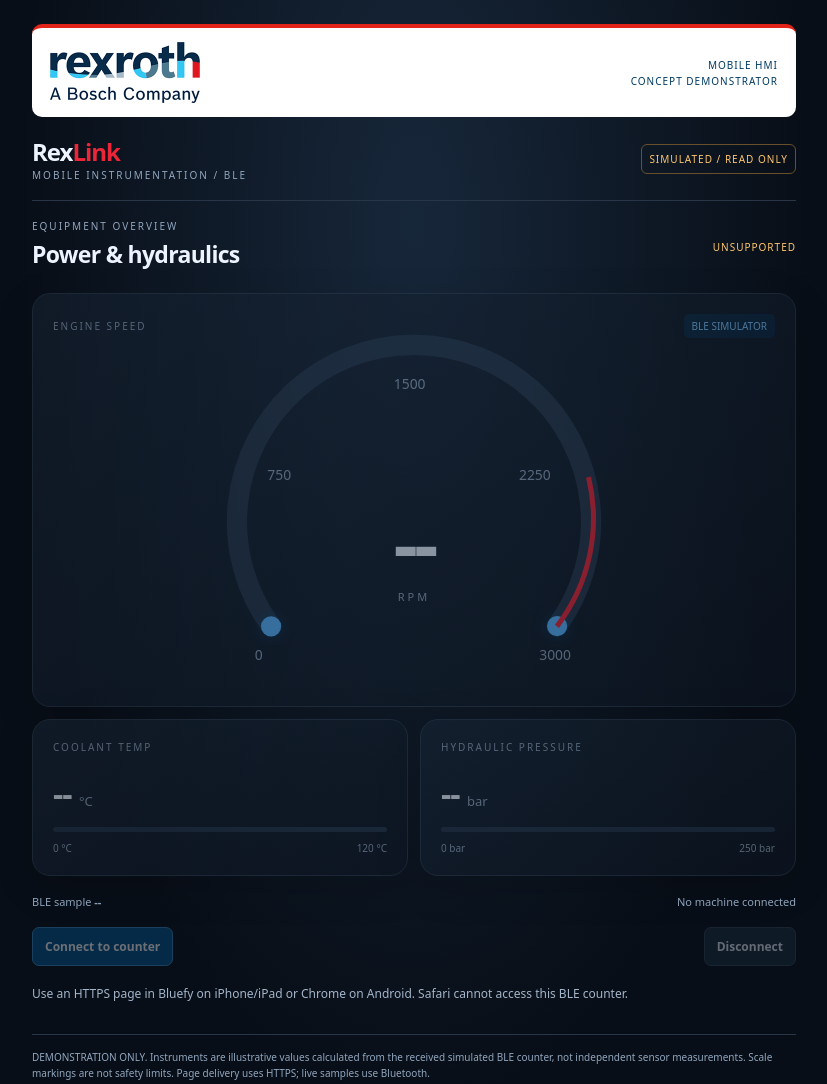
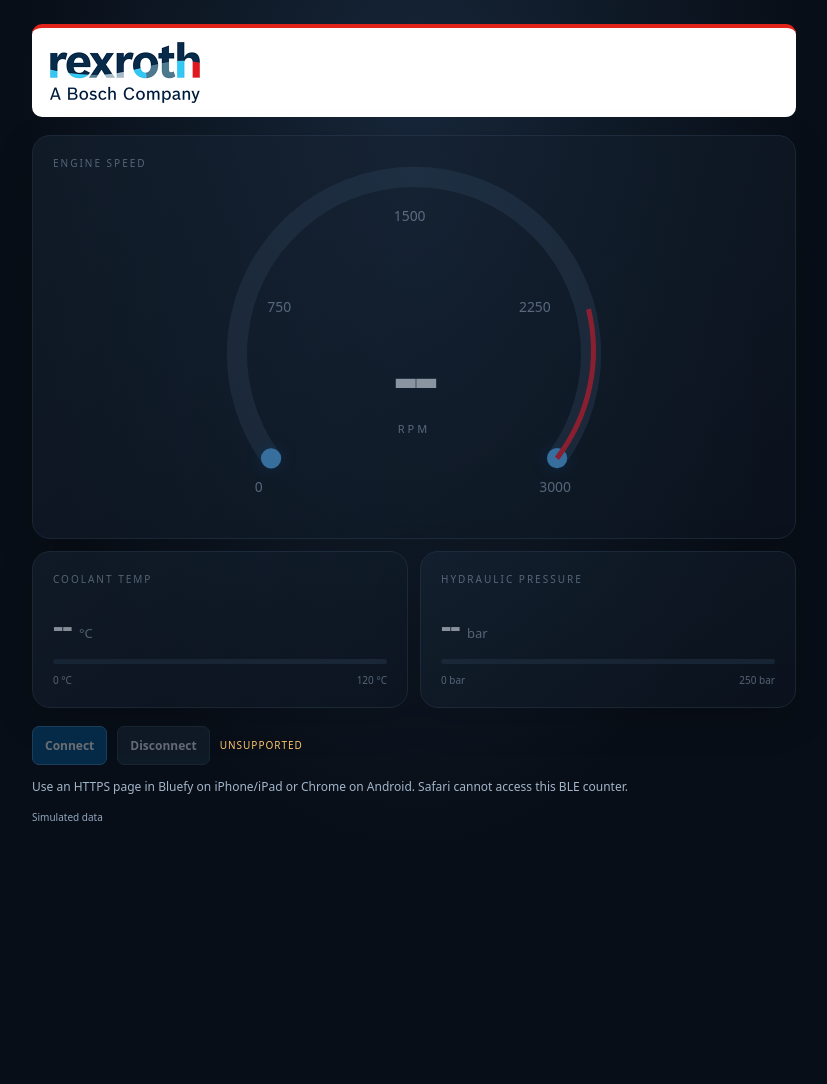
Before and after one commit to fkachinski/phoneHMI, a plain HTML site: page ble/dashboard/index.html in a window 1280 px wide. Shown: the whole page, without its empty margins (226-1053 px from the left). After the commit the page ends 856 px from the top, so only its background shows below. Drawn offline with Linux system fonts and the light colour scheme.

Commit message:
Simplify instrument dashboard for a product-style presentation
Co-authored-by: Copilot <223556219+Copilot@users.noreply.github.com>

```diff
--- a/ble/dashboard/index.html
+++ b/ble/dashboard/index.html
@@ -3,21 +3,15 @@
 <head>
   <meta charset="utf-8">
   <meta name="viewport" content="width=device-width, initial-scale=1">
-  <title>RexLink | BLE instrument demo</title>
+  <title>Rexroth | Instruments</title>
   <style>
     :root { color-scheme: dark; font-family: system-ui, sans-serif; background: #080e17; color: #edf4ff; }
     * { box-sizing: border-box; }
     body { margin: 0 auto; padding: 24px 18px 32px; max-width: 800px; background: radial-gradient(ellipse at 50% 20%, #17273a, #080e17 70%); min-height: 100vh; }
-    header { display:flex; justify-content:space-between; align-items:center; gap:12px; border-bottom:1px solid #293647; padding-bottom:18px; }
-    .brand { font-size:24px; font-weight:800; letter-spacing:-1px; }
-    .brand span { color:#ed2538; }
-    .logo-panel { display:flex; align-items:center; justify-content:space-between; gap:16px; background:#fff; border-top:4px solid #e2231a; border-radius:10px; padding:14px 18px; margin-bottom:18px; color:#003b64; }
+    .logo-panel { display:flex; align-items:center; background:#fff; border-top:4px solid #e2231a; border-radius:10px; padding:14px 18px; margin-bottom:18px; }
     .logo-panel img { width:150px; height:61px; object-fit:contain; }
-    .logo-panel p { margin:0; font-size:10px; line-height:1.6; text-align:right; letter-spacing:1px; }
     .eyebrow { color:#91a6be; font-size:10px; letter-spacing:2px; text-transform:uppercase; }
-    h1 { margin:5px 0; font-size:23px; letter-spacing:-.7px; }
-    .notice { font-size:10px; color:#ffc66c; border:1px solid #68502c; border-radius:6px; padding:7px; white-space:nowrap; letter-spacing:1px; }
-    .toolbar { display:flex; align-items:center; justify-content:space-between; gap:10px; margin:18px 0; }
+    .toolbar { display:flex; align-items:center; gap:10px; margin:18px 0 0; flex-wrap:wrap; }
     #status { font-size:10px; letter-spacing:1px; color:#ffc66c; }
     body[data-live="true"] #status { color:#80c8ff; }
     button { font:600 12px system-ui; padding:10px 12px; border:1px solid #33475d; border-radius:7px; background:#1b2c40; color:#edf4ff; cursor:pointer; }
@@ -25,8 +19,6 @@
     button:disabled { opacity:.4; cursor:default; }
     button:focus-visible { outline:3px solid #fff; outline-offset:3px; }
     .card { border:1px solid #2a3a4d; border-radius:18px; background:linear-gradient(145deg,#172434,#0d1622); box-shadow:0 12px 40px #0004; padding:20px; }
-    .cardhead { display:flex; justify-content:space-between; align-items:center; }
-    .tag { color:#80c8ff; background:#00569140; padding:5px 8px; border-radius:5px; font-size:10px; }
     .dial { position:relative; max-width:430px; margin:0 auto; }
     svg { display:block; width:100%; overflow:visible; }
     .track { fill:none; stroke:#25364a; stroke-width:16; stroke-linecap:round; }
@@ -42,30 +34,21 @@
     .bar i { display:block; width:0; height:100%; background:#63abff; transition:width .7s ease; }
     #pressurebar { background:#ed2538; }
     .range { display:flex; justify-content:space-between; color:#91a6be; font-size:10px; margin-top:9px; }
-    .foot { display:flex; justify-content:space-between; gap:12px; margin-top:18px; color:#91a6be; font-size:11px; }
-    #detail { color:#a3b5ca; font-size:12px; line-height:1.6; min-height:38px; }
-    .disclaimer { color:#91a6be; font-size:10px; line-height:1.6; border-top:1px solid #293647; padding-top:14px; }
+    #detail { color:#a3b5ca; font-size:12px; line-height:1.6; }
+    body[data-live="true"] #detail { display:none; }
+    .simulation-label { color:#91a6be; font-size:10px; margin:14px 0 0; }
     body:not([data-live="true"]) .instruments { opacity:.55; }
-    @media (max-width:370px) { .card { padding:14px; } .notice { font-size:8px; } .toolbar { flex-wrap:wrap; } }
+    @media (max-width:370px) { .card { padding:14px; } }
     @media (prefers-reduced-motion:reduce) { .arc,.bar i { transition:none; } }
   </style>
 </head>
 <body>
   <div class="logo-panel">
     <img src="./rexroth-logo.gif" alt="Bosch Rexroth" width="300" height="122">
-    <p>MOBILE HMI<br>CONCEPT DEMONSTRATOR</p>
-  </div>
-  <header>
-    <div><div class="brand">Rex<span>Link</span></div><div class="eyebrow">Mobile instrumentation / BLE</div></div>
-    <div class="notice">SIMULATED / READ ONLY</div>
-  </header>
-  <div class="toolbar">
-    <div><div class="eyebrow">Equipment overview</div><h1>Power &amp; hydraulics</h1></div>
-    <span id="status" role="status">DISCONNECTED</span>
   </div>
   <main class="instruments" aria-label="Simulated instrument readings">
     <section class="card">
-      <div class="cardhead"><span class="eyebrow">Engine speed</span><span class="tag">BLE SIMULATOR</span></div>
+      <div class="eyebrow">Engine speed</div>
       <div class="dial">
         <svg viewBox="0 0 340 275" aria-hidden="true">
           <path class="track" d="M 57 228 A 140 140 0 1 1 283 228"/>
@@ -88,17 +71,18 @@
       </section>
     </div>
   </main>
-  <div class="foot"><span>BLE sample <strong id="counter">--</strong></span><span>No machine connected</span></div>
-  <div class="toolbar"><button id="connect">Connect to counter</button><button id="disconnect" disabled>Disconnect</button></div>
-  <p id="detail">Connect to the laptop running the BLE counter.</p>
-  <p class="disclaimer">DEMONSTRATION ONLY. Instruments are illustrative values calculated from the received simulated BLE counter, not independent sensor measurements. Scale markings are not safety limits. Page delivery uses HTTPS; live samples use Bluetooth.</p>
+  <div class="toolbar">
+    <button id="connect">Connect</button><button id="disconnect" disabled>Disconnect</button>
+    <span id="status" role="status">DISCONNECTED</span>
+  </div>
+  <p id="detail" role="status">Select Connect to choose a device.</p>
+  <p class="simulation-label">Simulated data</p>
   <script>
     const serviceId = "7f4a0001-6f9c-47ac-9f65-1c4db9870021";
     const characteristicId = "7f4a0002-6f9c-47ac-9f65-1c4db9870021";
     const connect = document.getElementById("connect");
     const disconnect = document.getElementById("disconnect");
     const status = document.getElementById("status");
-    const counter = document.getElementById("counter");
     const detail = document.getElementById("detail");
     let device = null;
     let characteristic = null;
@@ -165,7 +149,6 @@
         if (previous === null || number !== previous) lastAdvance = now;
         previous = number;
         lastReceived = now;
-        counter.textContent = text;
         renderInstruments(number);
         refreshStatus();
       } catch (error) {
```
Also changed, not shown: 1 other file.
